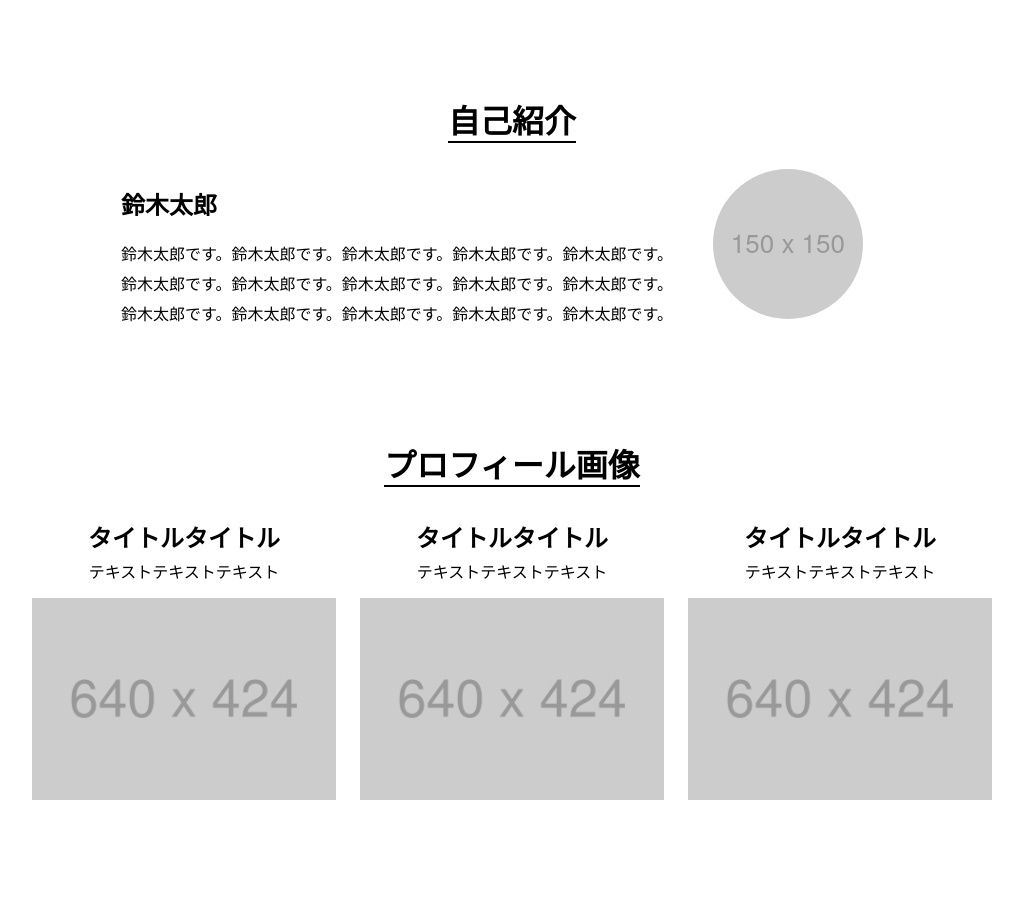
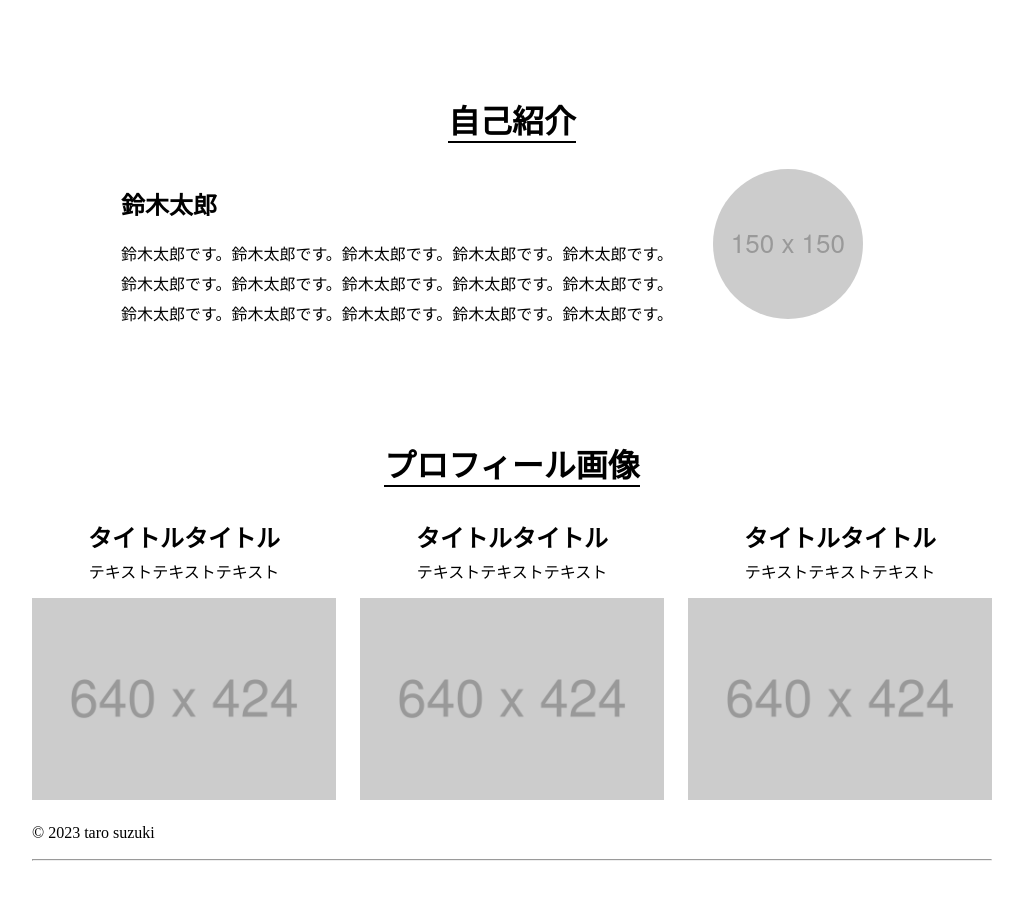
Before and after one commit to Jota96131/hc_practice, a plain HTML site: page html_css_output_beginner/index.html in a window 1280 px wide. Shown: the part 653-1553 px from the top of the page, without its empty margins (128-1151 px from the left). Before the commit the page ends 1508 px from the top, so only its background shows below. Drawn offline with Linux system fonts and the light colour scheme.

Commit message:
index.htmlを更新

```diff
--- a/html_css_output_beginner/index.html
+++ b/html_css_output_beginner/index.html
@@ -1,3 +1,5 @@
+<!-- html_css_output_beginner/index.html -->
+<!-- 課題提出用コメント -->
 <!DOCTYPE html>
 <html lang="en">
   <head>
@@ -65,6 +67,10 @@
             </section>
           </div>
         </div>
+        <div class="footer">
+          <p>&copy; 2023 taro suzuki</p>
+        </div>
+        <hr />
       </div>
     </div>
   </body>
```
